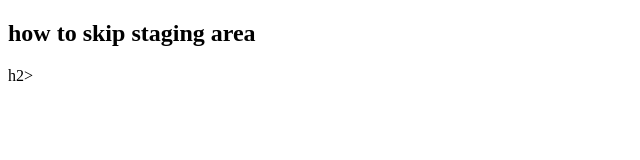
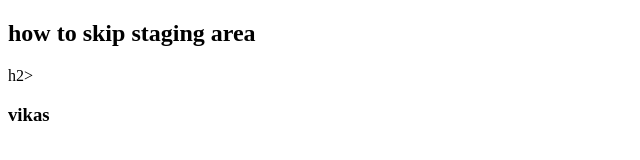
Before and after one commit to Vikas383153/Skip-staging-Area, a plain HTML site: page index.html in a window 1280 px wide. Shown: the full height of the page, 0-640 px from the left. Drawn offline with Linux system fonts and the light colour scheme.

Commit message:
skip staging area

```diff
--- a/index.html
+++ b/index.html
@@ -7,5 +7,6 @@
 </head>
 <body>
     <h2> how to skip staging area</h2>h2></h2>
+    <h3>  vikas </h3>
 </body>
 </html>
```
